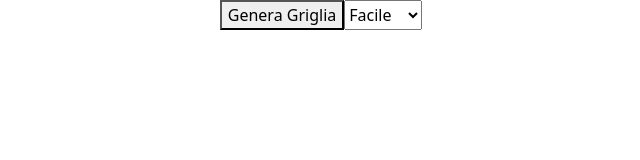
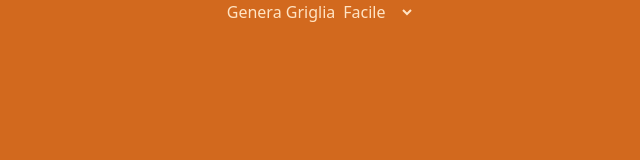
Before and after one commit to Ericdid/js-campominato-grid, a plain HTML site: page index.html in a window 1280 px wide. Shown: the whole page, without its empty margins (319-959 px from the left). Drawn offline with nearby package versions, Linux system fonts and the light colour scheme.

Commit message:
add.style

```diff
--- a/css/style.css
+++ b/css/style.css
@@ -0,0 +1,19 @@
+* {
+  margin: 0;
+  padding: 0;
+  box-sizing: border-box;
+}
+.wrapper {
+  height: 100vh;
+  background-color: chocolate;
+}
+button {
+  border: none;
+  background-color: chocolate;
+  color: bisque;
+}
+.diff {
+  border: none;
+  background-color: chocolate;
+  color: bisque;
+}
--- a/index.html
+++ b/index.html
@@ -17,13 +17,15 @@
     <script src="./main/main.js"></script>
   </head>
   <body>
-    <div class="wrapper d-flex justify-content-center">
-      <button id="Generate">Genera Griglia</button>
-      <select name="difficoltà" id="difficulty">
-        <option value="100">Facile</option>
-        <option value="81">Medio</option>
-        <option value="49">Difficile</option>
-      </select>
+    <div class="wrapper">
+      <div class="container d-flex justify-content-center">
+        <button id="Generate">Genera Griglia</button>
+        <select name="difficoltà" class="diff ms-1" id="difficulty">
+          <option value="100">Facile</option>
+          <option value="81">Media</option>
+          <option value="49">Difficile</option>
+        </select>
+      </div>
     </div>
   </body>
 </html>
```
